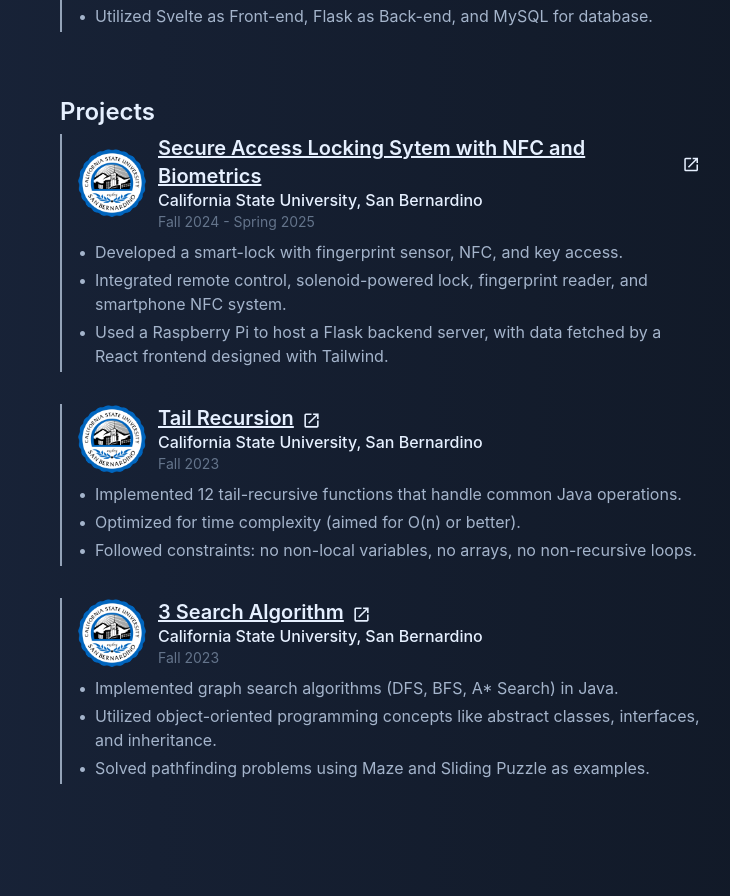
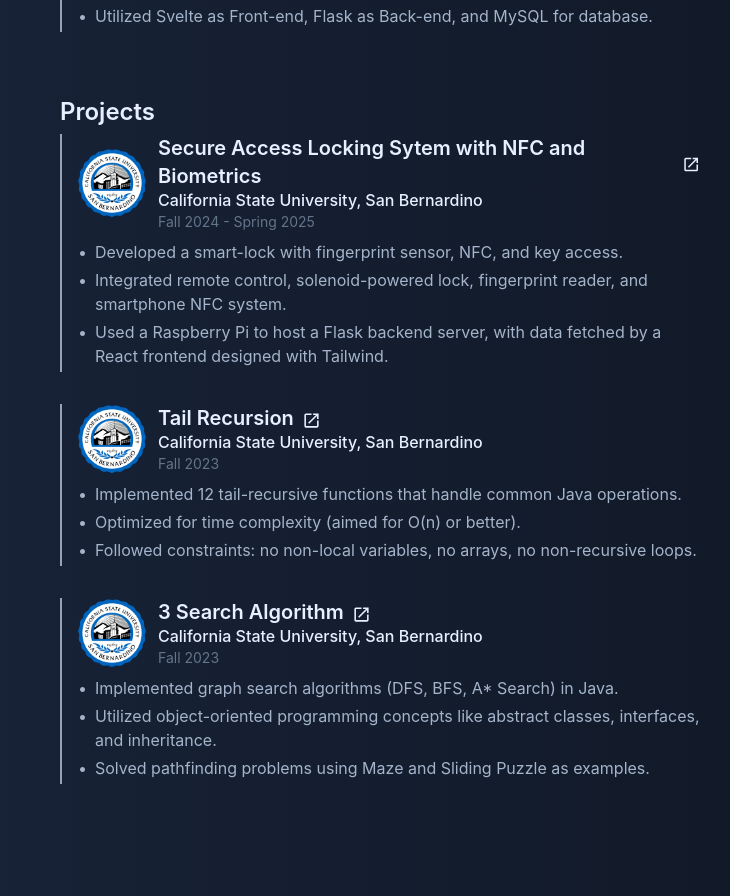
Before and after one commit to shunakiya/portfolio, a React (Vite) app: page / in a window 1280 px wide. Shown: the part 1340-2236 px from the top of the page, without its empty margins (484-1214 px from the left). Built offline with nearby package versions, Linux system fonts and the light colour scheme.

Commit message:
Update Projects.tsx

```diff
--- a/src/components/Projects.tsx
+++ b/src/components/Projects.tsx
@@ -24,7 +24,7 @@ export default function Projects() {
                     href={item.repoPage}
                     target="_blank"
                   >
-                    <h1 className="text-xl font-semibold underline text-[#e6f0ff] -mb-0.5 group-hover:transition group-hover:ease-in-out duration-[25ms] hover:text-slate-400">
+                    <h1 className="text-xl font-semibold text-[#e6f0ff] -mb-0.5 group-hover:transition group-hover:ease-in-out duration-[25ms] hover:text-slate-400">
                       {item.title}
                     </h1>
                     <MdOpenInNew
```
